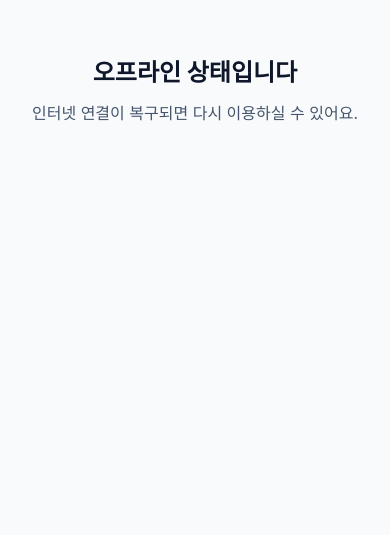
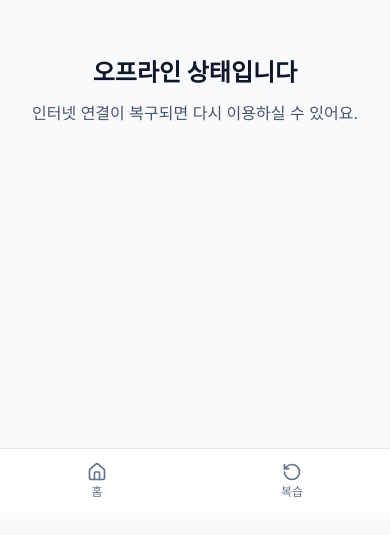
Before and after one commit to twotheg/al_textbook, a Next.js app: page /~offline in a window 390 px wide. Shown: the part 331-866 px from the top of the page. Before the commit the page ends 844 px from the top, so only its background shows below. Built offline with nearby package versions, Linux system fonts and the light colour scheme.

Commit message:
Integrate BottomNav and InstallPrompt in layout
Added BottomNav and InstallPrompt components to RootLayout.

```diff
--- a/src/app/layout.tsx
+++ b/src/app/layout.tsx
@@ -1,6 +1,8 @@
 import type { Metadata, Viewport } from "next";
 import type { ReactNode } from "react";
 import { SerwistProvider } from "@serwist/turbopack/react";
+import { BottomNav } from "@/components/BottomNav";
+import { InstallPrompt } from "@/components/InstallPrompt";
 import "./globals.css";
 
 export const metadata: Metadata = {
@@ -29,8 +31,12 @@ export const viewport: Viewport = {
 export default function RootLayout({ children }: { children: ReactNode }) {
   return (
     <html lang="ko">
-      <body className="bg-slate-50 text-slate-900 antialiased">
-        <SerwistProvider swUrl="/serwist/sw.js">{children}</SerwistProvider>
+      <body className="bg-slate-50 pb-16 text-slate-900 antialiased md:pb-0">
+        <SerwistProvider swUrl="/serwist/sw.js">
+          {children}
+          <BottomNav />
+          <InstallPrompt />
+        </SerwistProvider>
       </body>
     </html>
   );
```
